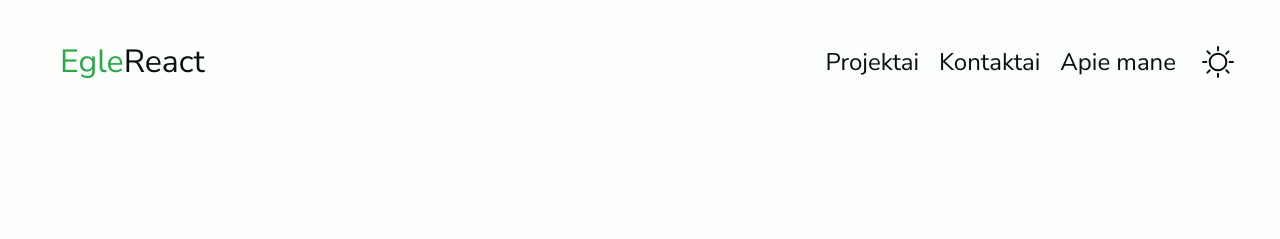
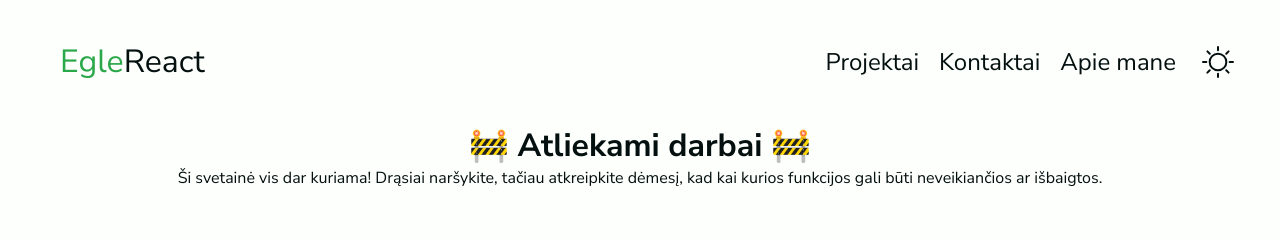
Before and after one commit to eglereact/eglereact-portfolio, a React (Create React App) app: page / in a window 1280 px wide. Shown: the top 239 px of the page. Built offline with nearby package versions, Linux system fonts and the light colour scheme.

Commit message:
warning msg

```diff
--- a/src/Component/SocialMediaLinks.jsx
+++ b/src/Component/SocialMediaLinks.jsx
@@ -4,12 +4,15 @@ const SocialMediaLinks = () => {
   return (
     <ul className="social-media-links">
       <li>
-        <a href="https://lt.linkedin.com/">
+        <a
+          href="https://www.linkedin.com/in/egl%C4%97-juknevi%C4%8Di%C5%ABt%C4%97/"
+          target="_blank"
+        >
           <FaLinkedin />
         </a>
       </li>
       <li>
-        <a href="https://github.com/eglereact">
+        <a href="https://github.com/eglereact" target="_blank">
           <FaGithub />
         </a>
       </li>
--- /dev/null
+++ b/src/Component/WarningMessage.jsx
@@ -0,0 +1,12 @@
+const WarningMessage = () => {
+  return (
+    <div className="message-box">
+      <h1>🚧 Atliekami darbai 🚧</h1>
+      <p>
+        Ši svetainė vis dar kuriama! Drąsiai naršykite, tačiau atkreipkite
+        dėmesį, kad kai kurios funkcijos gali būti neveikiančios ar išbaigtos.
+      </p>
+    </div>
+  );
+};
+export default WarningMessage;
--- a/src/index.css
+++ b/src/index.css
@@ -355,3 +355,10 @@ a {
 iframe {
   border: none;
 }
+
+.message-box {
+  display: flex;
+  justify-content: center;
+  align-items: center;
+  flex-direction: column;
+}
--- a/src/pages/HomePage.jsx
+++ b/src/pages/HomePage.jsx
@@ -1,10 +1,12 @@
 import Navigation from "../Component/Navigation";
 import SocialMediaLinks from "../Component/SocialMediaLinks";
+import WarningMessage from "../Component/WarningMessage";
 
 const HomePage = () => {
   return (
     <>
       <Navigation />
+      <WarningMessage />
       <section className="home-name">
         <div className="names-container">
           <h2 data-aos="fade-right" data-aos-delay="100">
```
